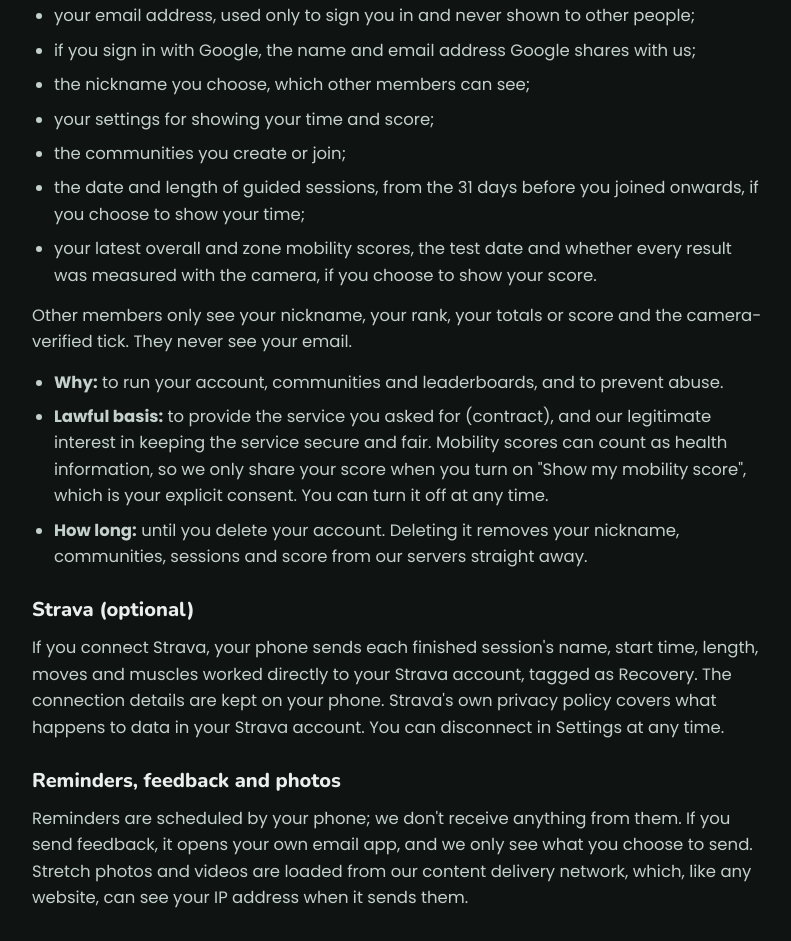
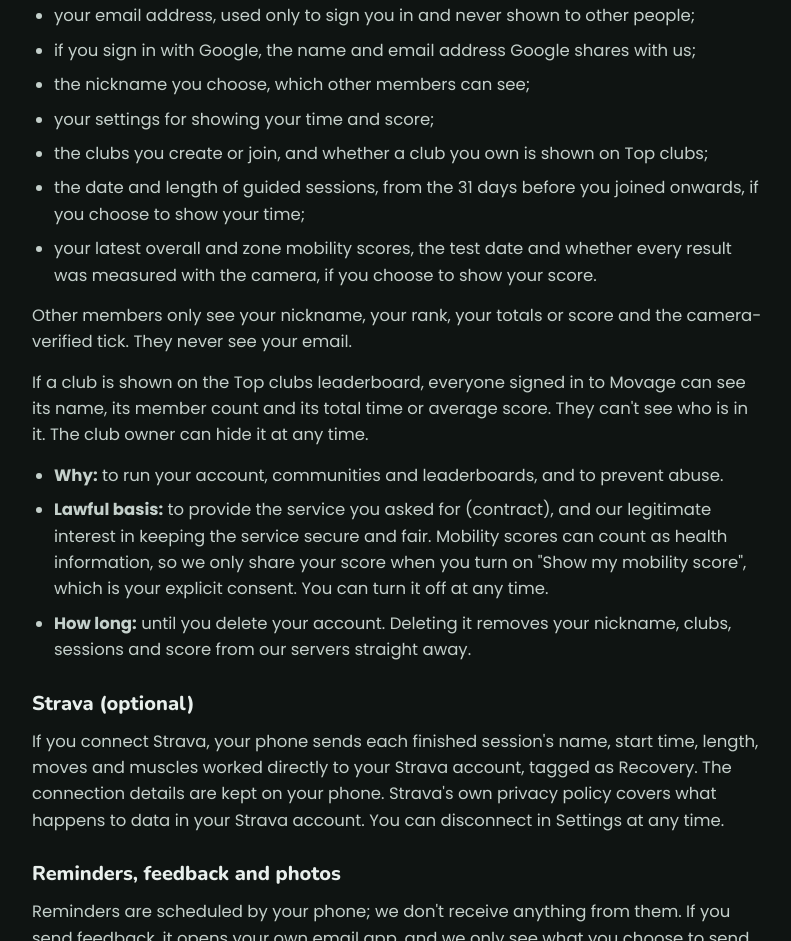
Before and after one commit to fuzioneer/Movage-site, a plain HTML site: page privacy.html in a window 1280 px wide. Shown: the part 1634-2575 px from the top of the page, without its empty margins (242-1033 px from the left). Drawn offline with Linux system fonts and the light colour scheme.

Commit message:
Privacy policy: clubs and the Top clubs leaderboard
Co-Authored-By: Claude Opus 5.5 <noreply@anthropic.com>
Claude-Session: https://claude.ai/code/session_01LbcmbnbV16J8dmj9bBC9JB

```diff
--- a/privacy.html
+++ b/privacy.html
@@ -49,15 +49,16 @@
 <li>if you sign in with Google, the name and email address Google shares with us;</li>
 <li>the nickname you choose, which other members can see;</li>
 <li>your settings for showing your time and score;</li>
-<li>the communities you create or join;</li>
+<li>the clubs you create or join, and whether a club you own is shown on Top clubs;</li>
 <li>the date and length of guided sessions, from the 31 days before you joined onwards, if you choose to show your time;</li>
 <li>your latest overall and zone mobility scores, the test date and whether every result was measured with the camera, if you choose to show your score.</li>
 </ul>
 <p>Other members only see your nickname, your rank, your totals or score and the camera-verified tick. They never see your email.</p>
+<p>If a club is shown on the Top clubs leaderboard, everyone signed in to Movage can see its name, its member count and its total time or average score. They can't see who is in it. The club owner can hide it at any time.</p>
 <ul>
 <li><strong>Why:</strong> to run your account, communities and leaderboards, and to prevent abuse.</li>
 <li><strong>Lawful basis:</strong> to provide the service you asked for (contract), and our legitimate interest in keeping the service secure and fair. Mobility scores can count as health information, so we only share your score when you turn on "Show my mobility score", which is your explicit consent. You can turn it off at any time.</li>
-<li><strong>How long:</strong> until you delete your account. Deleting it removes your nickname, communities, sessions and score from our servers straight away.</li>
+<li><strong>How long:</strong> until you delete your account. Deleting it removes your nickname, clubs, sessions and score from our servers straight away.</li>
 </ul>
 <h3>Strava (optional)</h3>
 <p>If you connect Strava, your phone sends each finished session's name, start time, length, moves and muscles worked directly to your Strava account, tagged as Recovery. The connection details are kept on your phone. Strava's own privacy policy covers what happens to data in your Strava account. You can disconnect in Settings at any time.</p>
```
Also changed, not shown: delete-account.html (+1 -1 lines).
